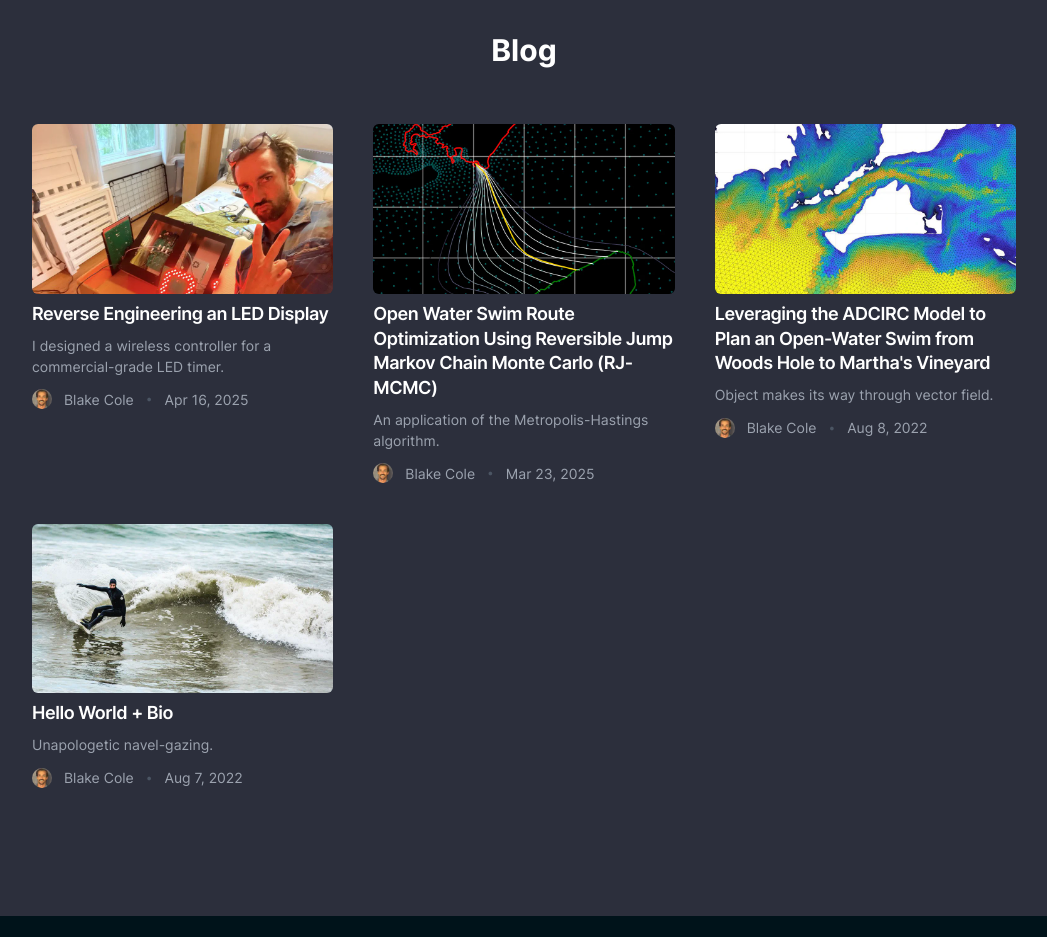
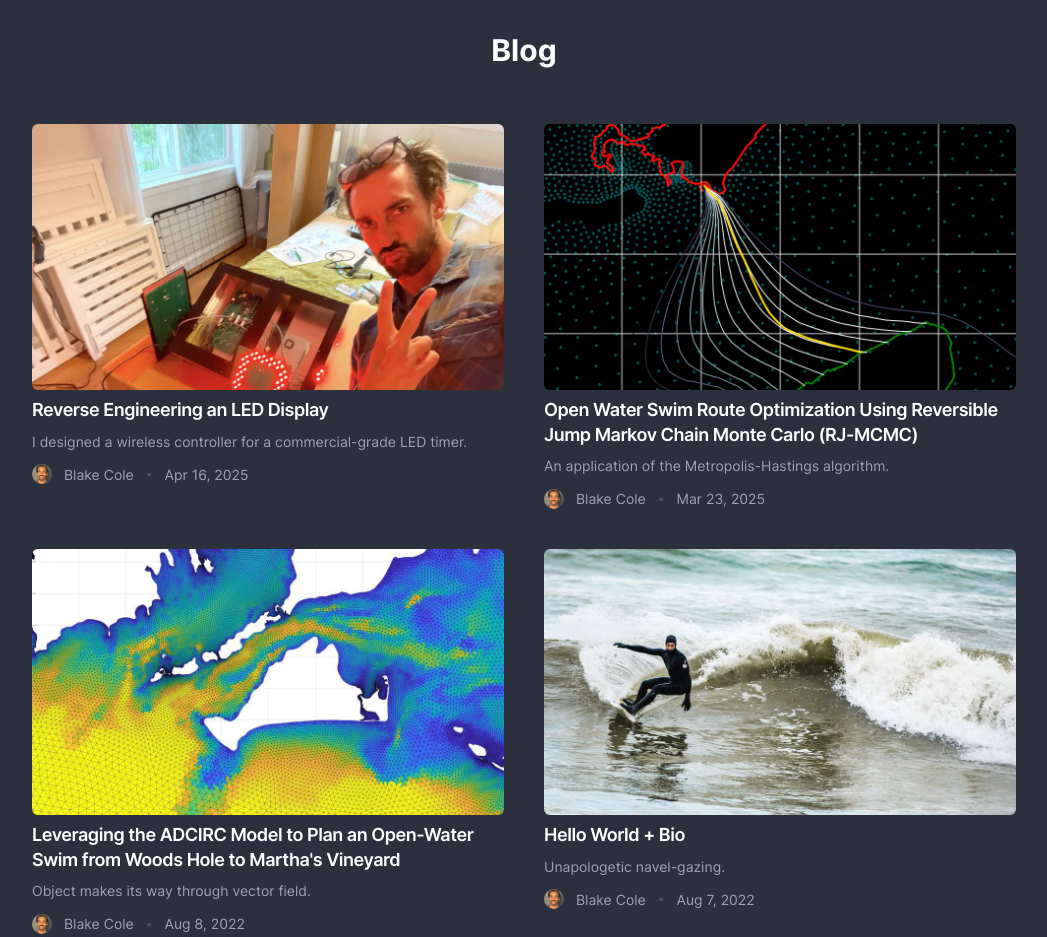
Before and after one commit to blakecole/blakecole.github.io, a plain HTML site: page index.html in a window 1280 px wide. Shown: the part 4220-5157 px from the top of the page, without its empty margins (116-1163 px from the left). Drawn offline with nearby package versions, Linux system fonts and the light colour scheme.

Commit message:
Deploy second test of enhanced deploy script.

```diff
--- a/index.html
+++ b/index.html
@@ -2519,7 +2519,7 @@
 
 
 <div class="container px-8 mx-auto xl:px-5 py-5 lg:py-8 max-w-screen-lg ">
-  <div class="grid gap-10 md:grid-cols-3 lg:gap-10">
+  <div class="grid gap-10 md:grid-cols-2 lg:gap-10">
 
 
 
```
